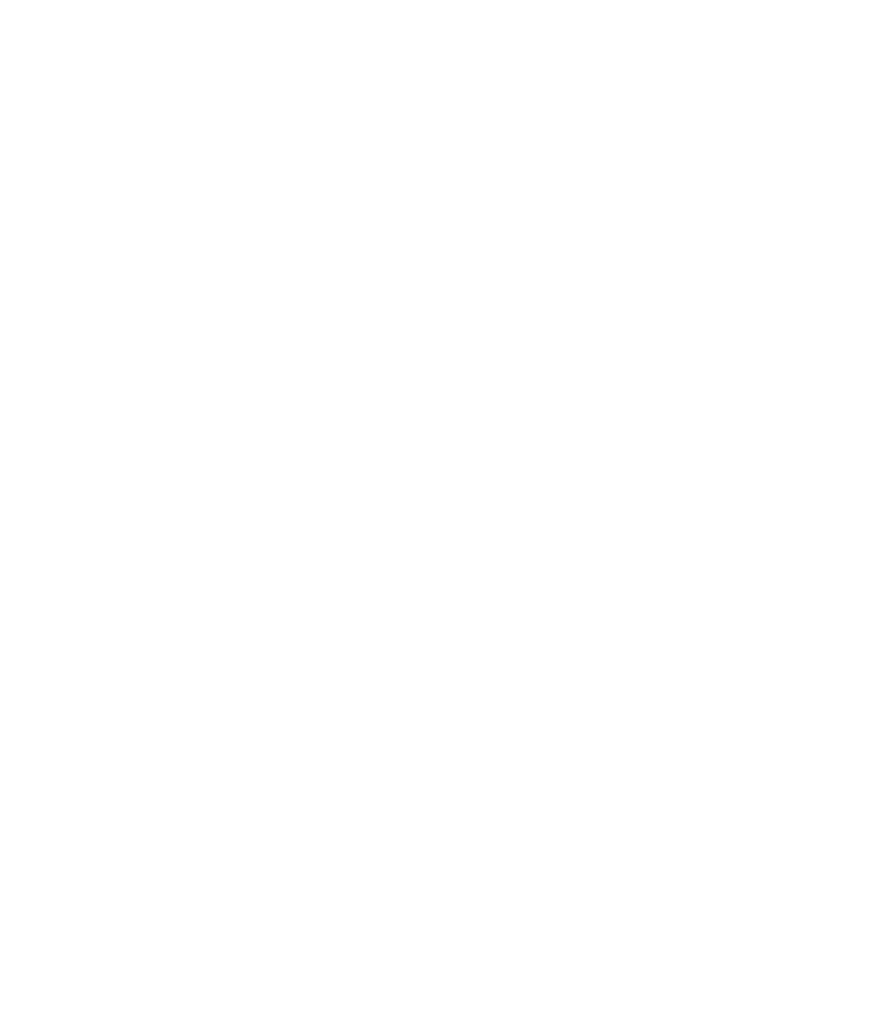
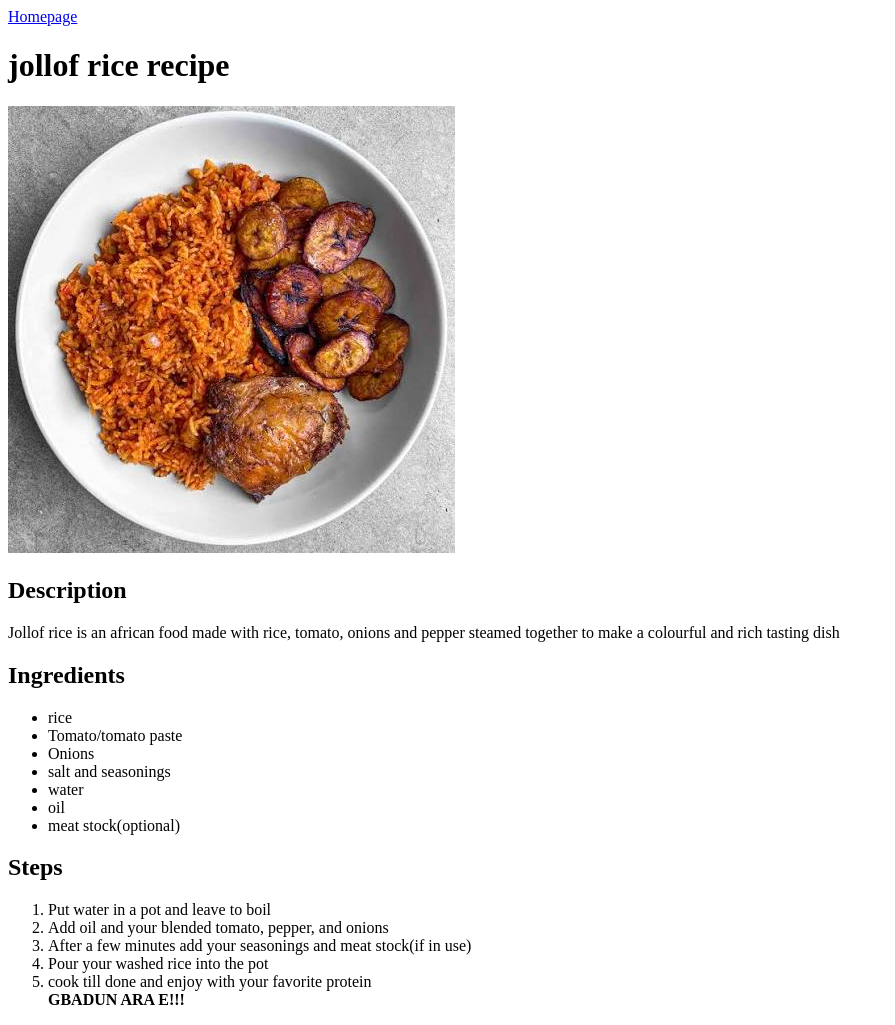
Before and after one commit to neems001/odin-recipes, a plain HTML site: page recipes/jollof-rice.html in a window 1280 px wide. Shown: the whole page, without its empty margins (0-895 px from the left). Before the commit the page ends 800 px from the top, so only its background shows below. Drawn offline with Linux system fonts and the light colour scheme.

Commit message:
Update the jollof rice recipe page
completed the jollof rice recipe page and linked it to the homepage

```diff
--- a/recipes/jollof-rice.html
+++ b/recipes/jollof-rice.html
@@ -0,0 +1,35 @@
+<!DOCTYPE html>
+<html lang="en">
+    <head>
+        <meta charset="UTF-8">
+        <title>jollof-rice</title>
+
+    </head>
+    <body>
+        <a href="../index.html">Homepage</a>
+        <h1> jollof rice recipe</h1>
+        <img src="../images/jollof-rice.jpeg" alt="nigerain jollof rice with chicken and plantain" width="447" height="447">
+        <h2>Description</h2>
+        <p>Jollof rice is an african food made with rice, tomato, onions and pepper steamed together to make a colourful and rich tasting dish</p>
+        <h2>Ingredients</h2>
+        <ul>
+            <li>rice</li>
+            <li>Tomato/tomato paste</li>
+            <li>Onions</li>
+            <li>salt and seasonings</li>
+            <li>water</li>
+            <li>oil</li>
+            <li>meat stock(optional)</li>
+
+        </ul>
+        <h2>Steps</h2>
+        <ol>
+            <li>Put water in a pot and leave to boil</li>
+            <li> Add oil and your blended tomato, pepper, and onions</li>
+            <li> After a few minutes add your seasonings and meat stock(if in use) </li>
+            <li>Pour your washed rice into the pot </li>
+            <li>cook till done and enjoy with your favorite protein</li>
+            <strong> GBADUN ARA E!!!</strong>
+        </ol>
+    </body>
+</html>
```
Also changed, not shown: index.html (+3 -1 lines).
